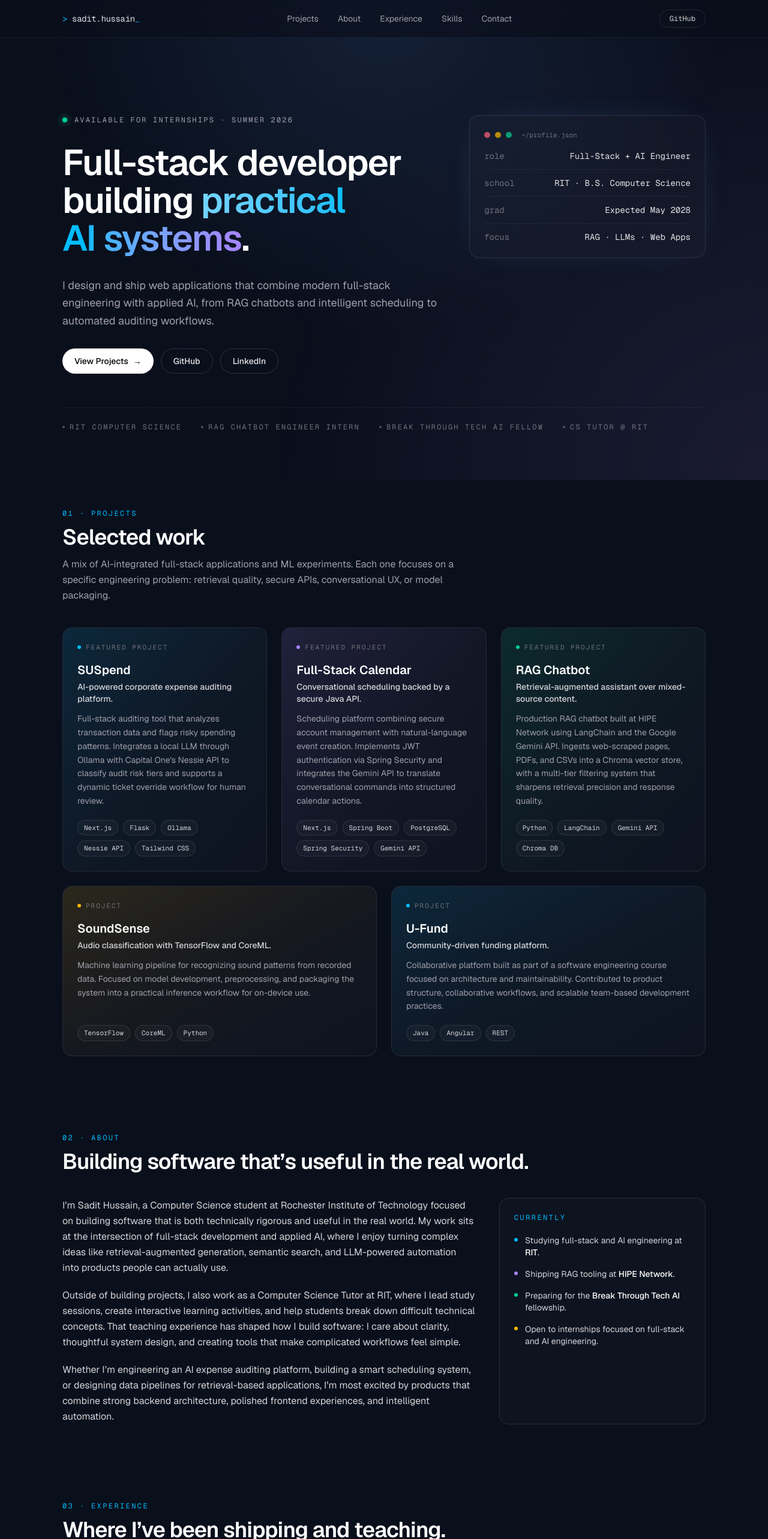
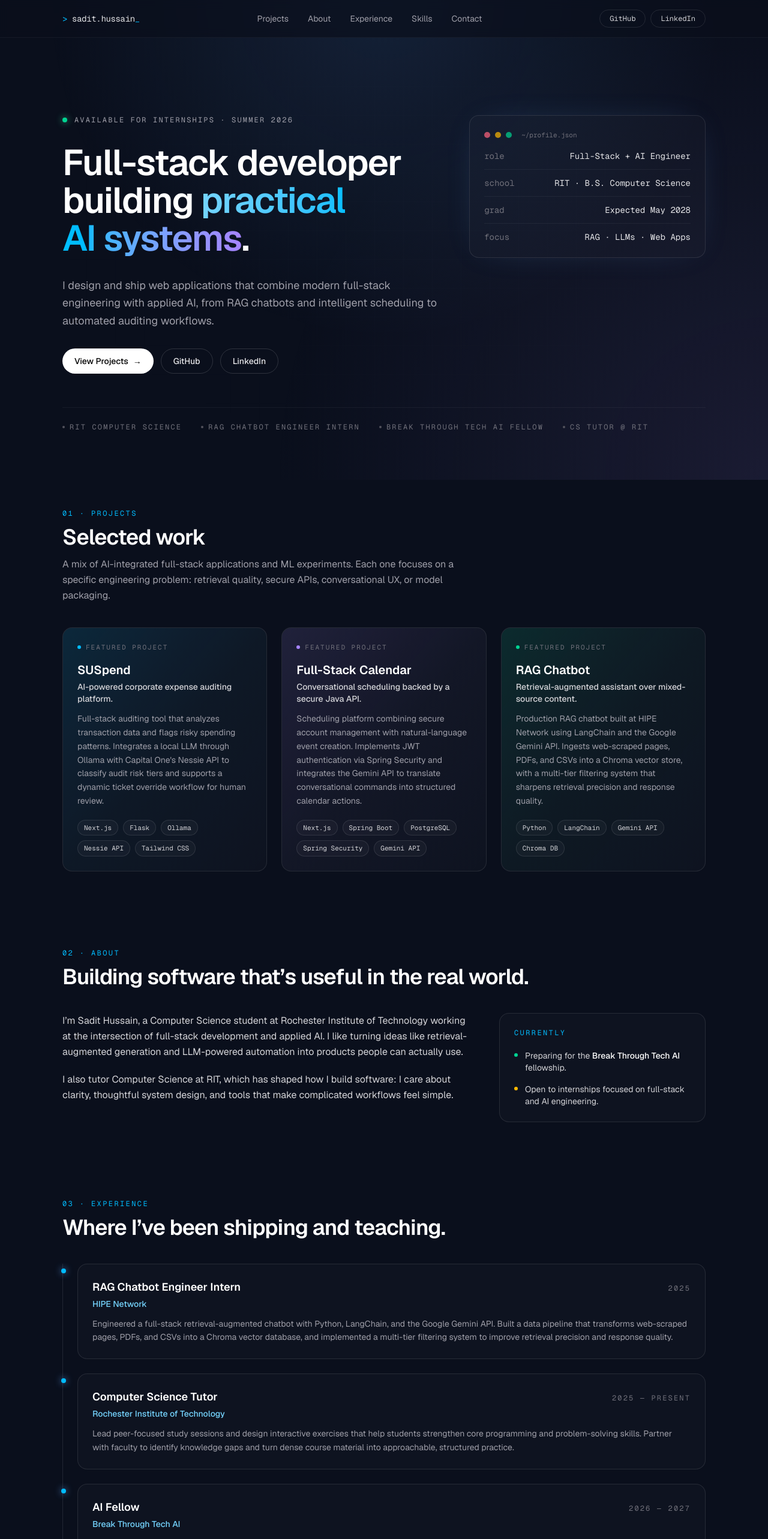
Before and after one commit to sadithussain/sadithussain.github.io, a Next.js app: page / in a window 1280 px wide. Shown: the top 2566 px of the page at 60% size. Built offline with nearby package versions, Linux system fonts and the light colour scheme.

Commit message:
Updated information on website

```diff
--- a/app/page.tsx
+++ b/app/page.tsx
@@ -51,22 +51,6 @@ const PROJECTS: Project[] = [
     stack: ["Python", "LangChain", "Gemini API", "Chroma DB"],
     accent: "emerald",
     featured: true,
-  },
-  {
-    name: "SoundSense",
-    tagline: "Audio classification with TensorFlow and CoreML.",
-    description:
-      "Machine learning pipeline for recognizing sound patterns from recorded data. Focused on model development, preprocessing, and packaging the system into a practical inference workflow for on-device use.",
-    stack: ["TensorFlow", "CoreML", "Python"],
-    accent: "amber",
-  },
-  {
-    name: "U-Fund",
-    tagline: "Community-driven funding platform.",
-    description:
-      "Collaborative platform built as part of a software engineering course focused on architecture and maintainability. Contributed to product structure, collaborative workflows, and scalable team-based development practices.",
-    stack: ["Java", "Angular", "REST"],
-    accent: "blue",
   },
 ];
 
@@ -213,14 +197,24 @@ function SiteHeader() {
             </a>
           ))}
         </nav>
+        <div className="hidden items-center gap-2 sm:flex">
           <a
             href={GITHUB_URL}
             target="_blank"
             rel="noopener noreferrer"
-          className="hidden rounded-full border border-white/10 px-4 py-1.5 font-mono text-xs text-zinc-300 transition-colors hover:border-white/25 hover:text-white sm:inline-flex"
+            className="rounded-full border border-white/10 px-4 py-1.5 font-mono text-xs text-zinc-300 transition-colors hover:border-white/25 hover:text-white"
           >
             GitHub
           </a>
+          <a
+            href={LINKEDIN_URL}
+            target="_blank"
+            rel="noopener noreferrer"
+            className="rounded-full border border-white/10 px-4 py-1.5 font-mono text-xs text-zinc-300 transition-colors hover:border-white/25 hover:text-white"
+          >
+            LinkedIn
+          </a>
+        </div>
       </div>
     </header>
   );
@@ -450,25 +444,15 @@ function AboutSection() {
         <div className="space-y-5 text-base leading-relaxed text-zinc-300">
           <p>
             I’m Sadit Hussain, a Computer Science student at Rochester Institute
-            of Technology focused on building software that is both technically
-            rigorous and useful in the real world. My work sits at the intersection
-            of full-stack development and applied AI, where I enjoy turning complex
-            ideas like retrieval-augmented generation, semantic search, and
-            LLM-powered automation into products people can actually use.
+            of Technology working at the intersection of full-stack development
+            and applied AI. I like turning ideas like retrieval-augmented
+            generation and LLM-powered automation into products people can
+            actually use.
           </p>
           <p>
-            Outside of building projects, I also work as a Computer Science Tutor
-            at RIT, where I lead study sessions, create interactive learning
-            activities, and help students break down difficult technical concepts.
-            That teaching experience has shaped how I build software: I care about
-            clarity, thoughtful system design, and creating tools that make
-            complicated workflows feel simple.
-          </p>
-          <p>
-            Whether I’m engineering an AI expense auditing platform, building a
-            smart scheduling system, or designing data pipelines for retrieval-based
-            applications, I’m most excited by products that combine strong backend
-            architecture, polished frontend experiences, and intelligent automation.
+            I also tutor Computer Science at RIT, which has shaped how I build
+            software: I care about clarity, thoughtful system design, and tools
+            that make complicated workflows feel simple.
           </p>
         </div>
         <aside className="rounded-2xl border border-white/10 bg-white/[0.02] p-6">
@@ -476,20 +460,6 @@ function AboutSection() {
             Currently
           </h3>
           <ul className="mt-5 space-y-4 text-sm text-zinc-300">
-            <li className="flex items-start gap-3">
-              <span className="mt-1.5 h-1.5 w-1.5 shrink-0 rounded-full bg-sky-400" />
-              <span>
-                Studying full-stack and AI engineering at{" "}
-                <span className="font-medium text-white">RIT</span>.
-              </span>
-            </li>
-            <li className="flex items-start gap-3">
-              <span className="mt-1.5 h-1.5 w-1.5 shrink-0 rounded-full bg-violet-400" />
-              <span>
-                Shipping RAG tooling at{" "}
-                <span className="font-medium text-white">HIPE Network</span>.
-              </span>
-            </li>
             <li className="flex items-start gap-3">
               <span className="mt-1.5 h-1.5 w-1.5 shrink-0 rounded-full bg-emerald-400" />
               <span>
```
Lines whose indentation alone changed are shown as unchanged.
